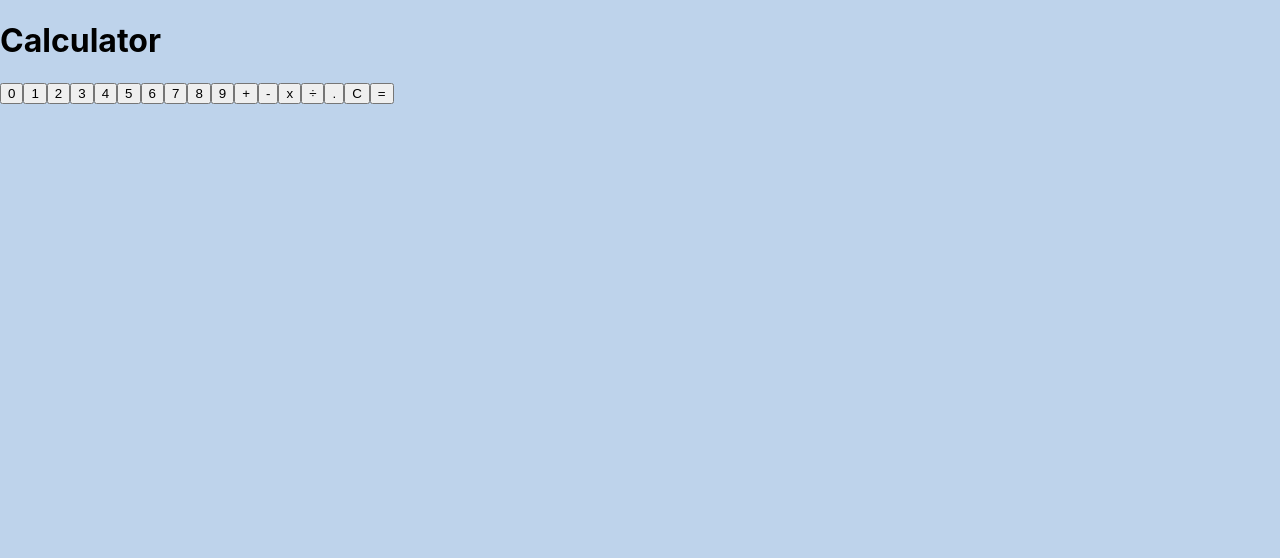
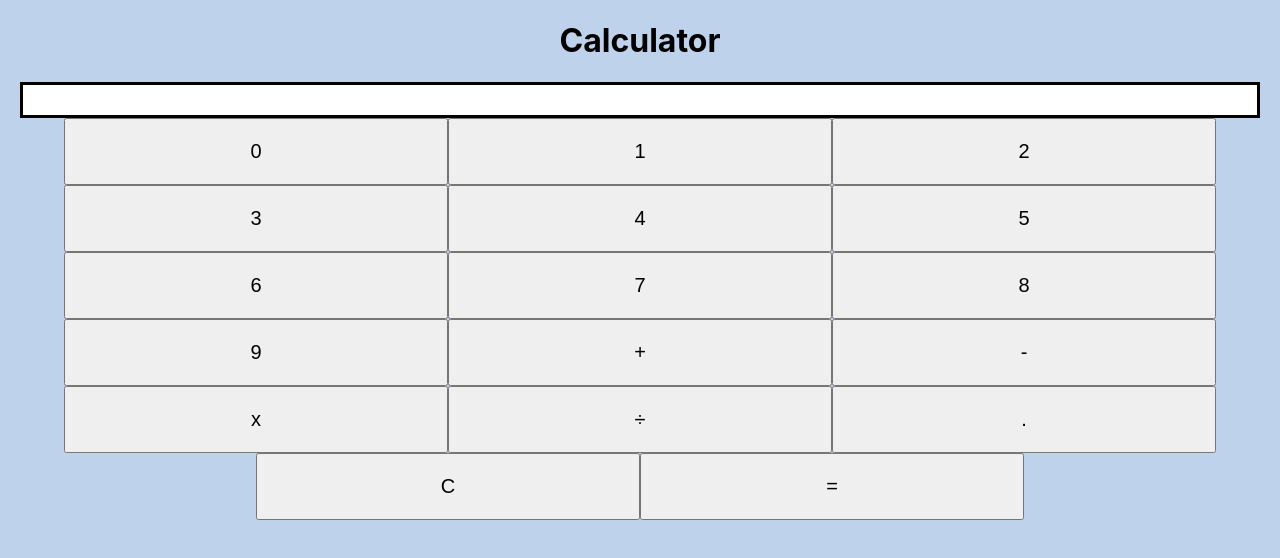
Before and after one commit to CedenoHernandez/calculator, a React (Create React App) app: page / in a window 1280 px wide. Shown: the top 558 px of the page. Built offline with nearby package versions, Linux system fonts and the light colour scheme.

Commit message:
Add styling

```diff
--- a/src/App.css
+++ b/src/App.css
@@ -1,3 +1,33 @@
 body {
     background-color: #bed3eb;
 }
+
+h1{
+    text-align: center;
+}
+.button {
+    display: flex;
+    align-items: center;
+    justify-content: center;
+    flex-direction: row;
+    flex-wrap: wrap;
+    flex-flow: row wrap;
+    align-content: flex-end;
+}
+
+button {
+    width: 30%;
+    padding: 20px;
+    font-size: 20px;
+}
+
+.display {
+    border: solid;
+    margin-left: 20px;
+    margin-right: 20px;
+    background-color: white;
+    padding-top: 5px;
+    padding-bottom: 5px;
+    font-size: 20px;
+    text-align: center;
+}
--- a/src/components/ResultComponent.js
+++ b/src/components/ResultComponent.js
@@ -5,7 +5,7 @@ class ResultComponent extends Component {
     render() {
         let {result} = this.props;
         return (
-            <div className="result">
+            <div className="display">
                 <p>{result}</p>
             </div>
         )
```
